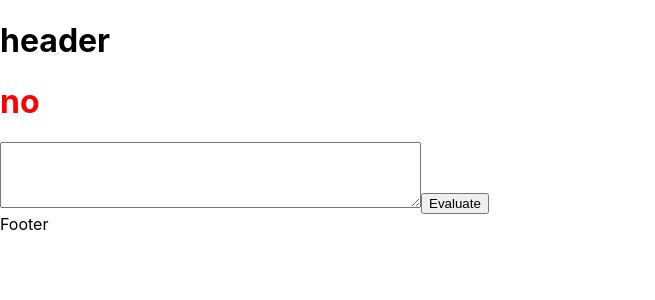
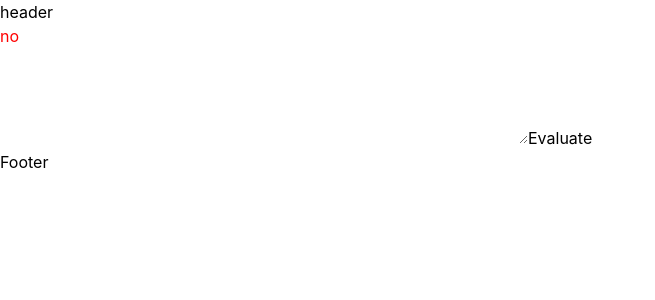
Before and after one commit to TheBoringBOT/email-spam-word-checker, a React (Create React App) app: page / in a window 1280 px wide. Shown: the top 300 px of the page, without its empty margins (0-655 px from the left). Built offline with nearby package versions, Linux system fonts and the light colour scheme.

Commit message:
Tailwind setup

```diff
--- a/tailwind.config.js
+++ b/tailwind.config.js
@@ -1,7 +1,7 @@
 module.exports = {
-  content: [],
+  content: ["./src/**/*.{js,jsx,ts,tsx}"],
   theme: {
     extend: {},
   },
   plugins: [],
-}
+};
```
Also changed, not shown: src/index.css (+7 -3 lines).
